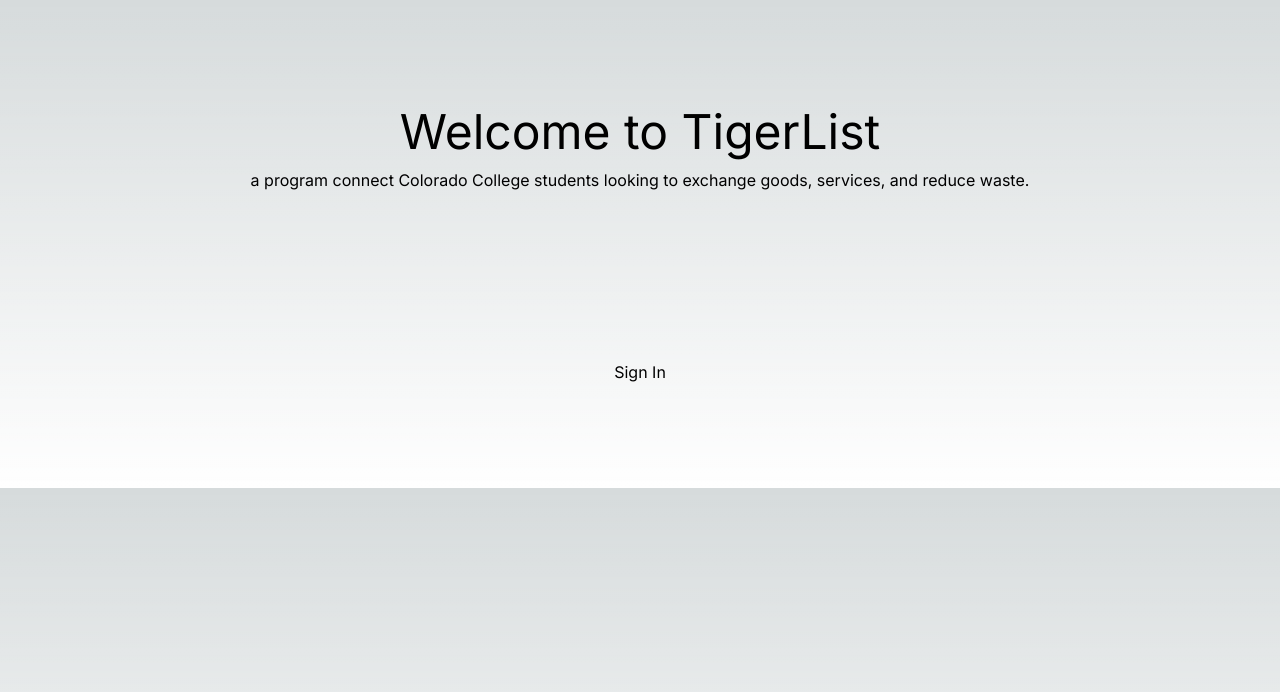
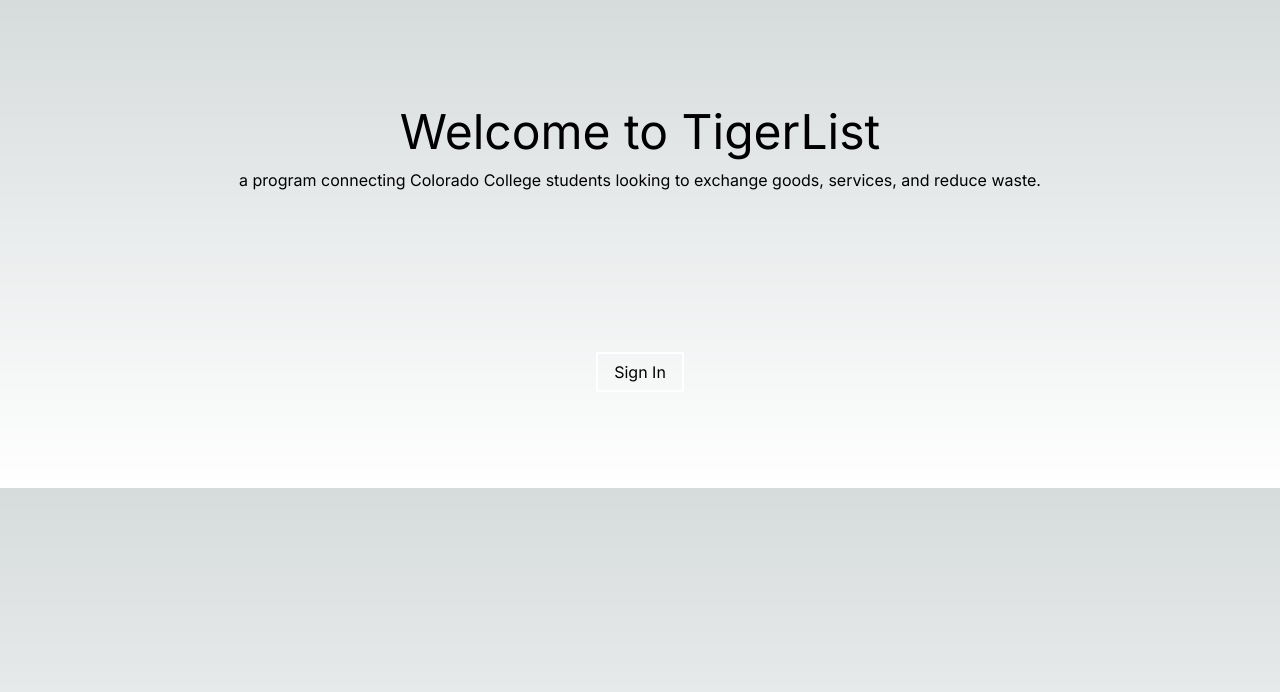
Before and after one commit to apiccaro/tigerlist, a Next.js app: page / in a window 1280 px wide. Shown: the top 692 px of the page. Built offline with nearby package versions, Linux system fonts and the light colour scheme.

Commit message:
login skeleton with button

```diff
--- a/app/page.js
+++ b/app/page.js
@@ -8,7 +8,10 @@
      alignItems: 'center',
      justifyContent: 'center',
      height: '40px', // Set a specific height for the button if needed
+     border: '2px solid white', // Add a white border
+     padding: '0 16px', // Add padding for better visual appearance
    };
+
    return <button style={buttonStyle}>Sign In</button>;
  }
 
@@ -18,7 +21,7 @@
    //flex min-h-screen
    <main className="flex flex-col items-center justify-between p-24">
       <h1>Welcome to TigerList</h1>
-      <p>a program connect Colorado College students looking to exchange goods, services, and reduce waste.</p>
+      <p>a program connecting Colorado College students looking to exchange goods, services, and reduce waste.</p>
       <div className="flex items-center justify-center mt-20"> {/* Adjust mt-8 based on your preference */}
          <p> </p>
       </div>
```
Lines whose indentation alone changed are shown as unchanged.
